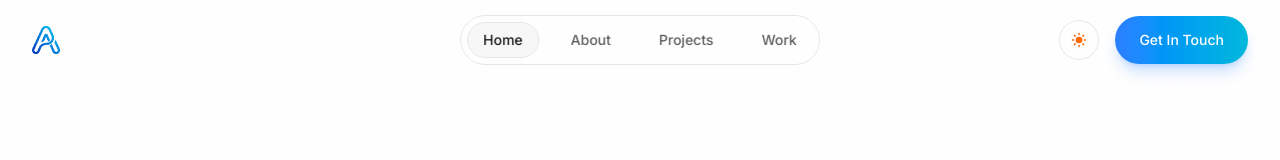
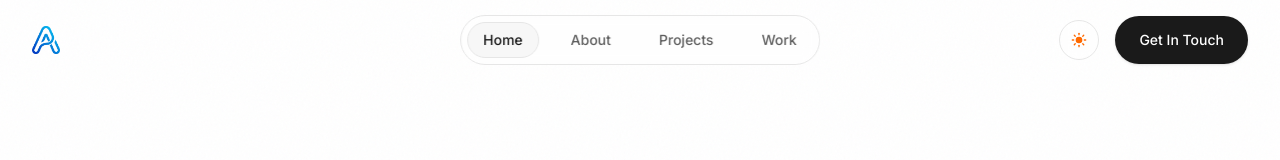
Before and after one commit to afif23170si-ui/afiframadhan.my.id, a Next.js app: page / in a window 1280 px wide. Shown: the top 160 px of the page. Built offline with nearby package versions, Linux system fonts and the light colour scheme.

Commit message:
update konsisten button

```diff
--- a/components/layout/navbar.tsx
+++ b/components/layout/navbar.tsx
@@ -159,7 +159,7 @@ export function Navbar() {
 
                   <Button
                     size="lg"
-                    className="bg-gradient-to-r from-blue-500 to-cyan-500 hover:from-blue-600 hover:to-cyan-600 text-white rounded-full px-6 h-12 shadow-lg shadow-blue-500/25 transition-all duration-300"
+                    className="bg-foreground text-background hover:bg-foreground/90 rounded-full px-6 h-12 transition-all duration-300"
                     onClick={() => scrollToSection("#contact")}
                   >
                     Get In Touch
@@ -216,7 +216,7 @@ export function Navbar() {
                           className="mt-8"
                         >
                           <Button
-                            className="bg-gradient-to-r from-blue-500 to-cyan-500 hover:from-blue-600 hover:to-cyan-600 text-white rounded-full px-8 h-12 text-base shadow-lg shadow-blue-500/25"
+                            className="bg-foreground text-background hover:bg-foreground/90 rounded-full px-8 h-12 text-base transition-all duration-300"
                             onClick={() => {
                               scrollToSection("#contact")
                             }}
--- a/components/sections/about.tsx
+++ b/components/sections/about.tsx
@@ -31,7 +31,7 @@ export function About() {
              </div>
 
              <div className="relative z-10 pt-10">
-               <Button className="w-full bg-white text-black hover:bg-white/90 rounded-full h-14 text-base font-semibold transition-transform active:scale-95 shadow-none border-none">
+               <Button className="w-full bg-white text-black hover:bg-white/90 rounded-full h-12 text-base font-semibold transition-transform active:scale-95 shadow-none border-none">
                  About me
                </Button>
              </div>
```
